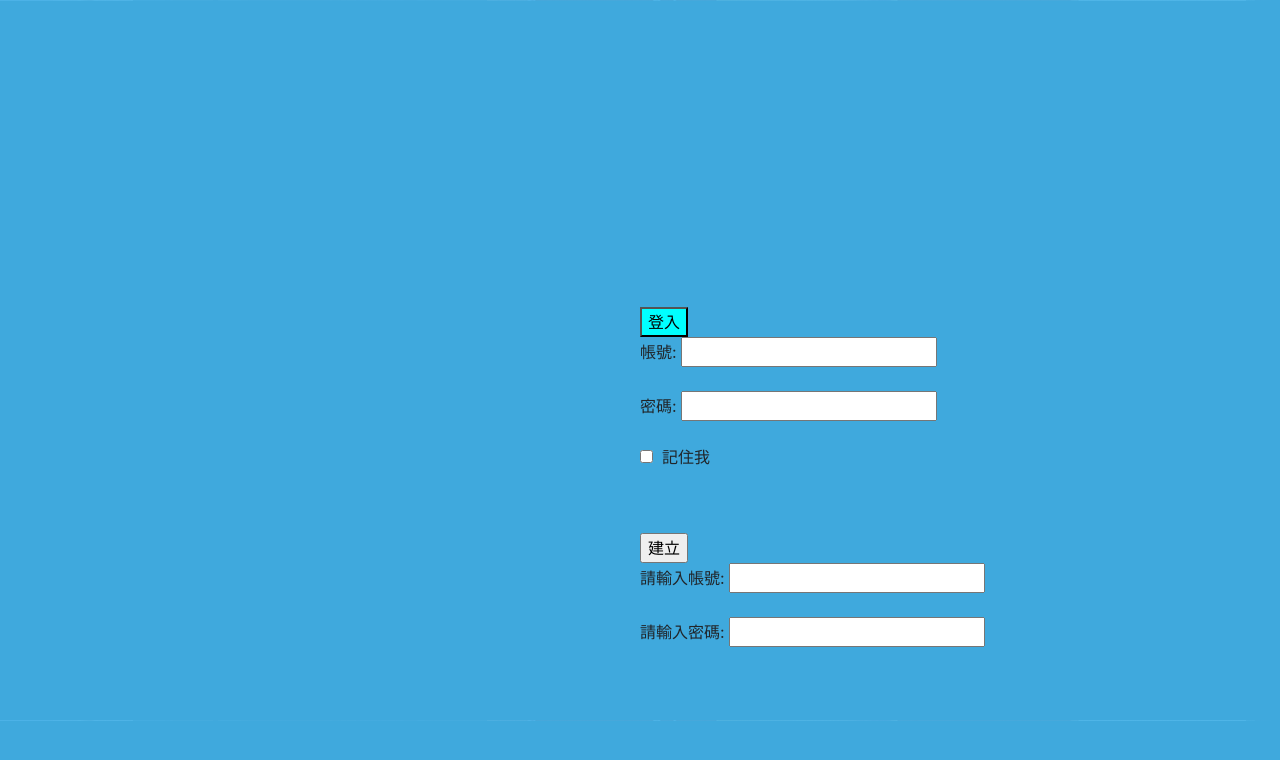
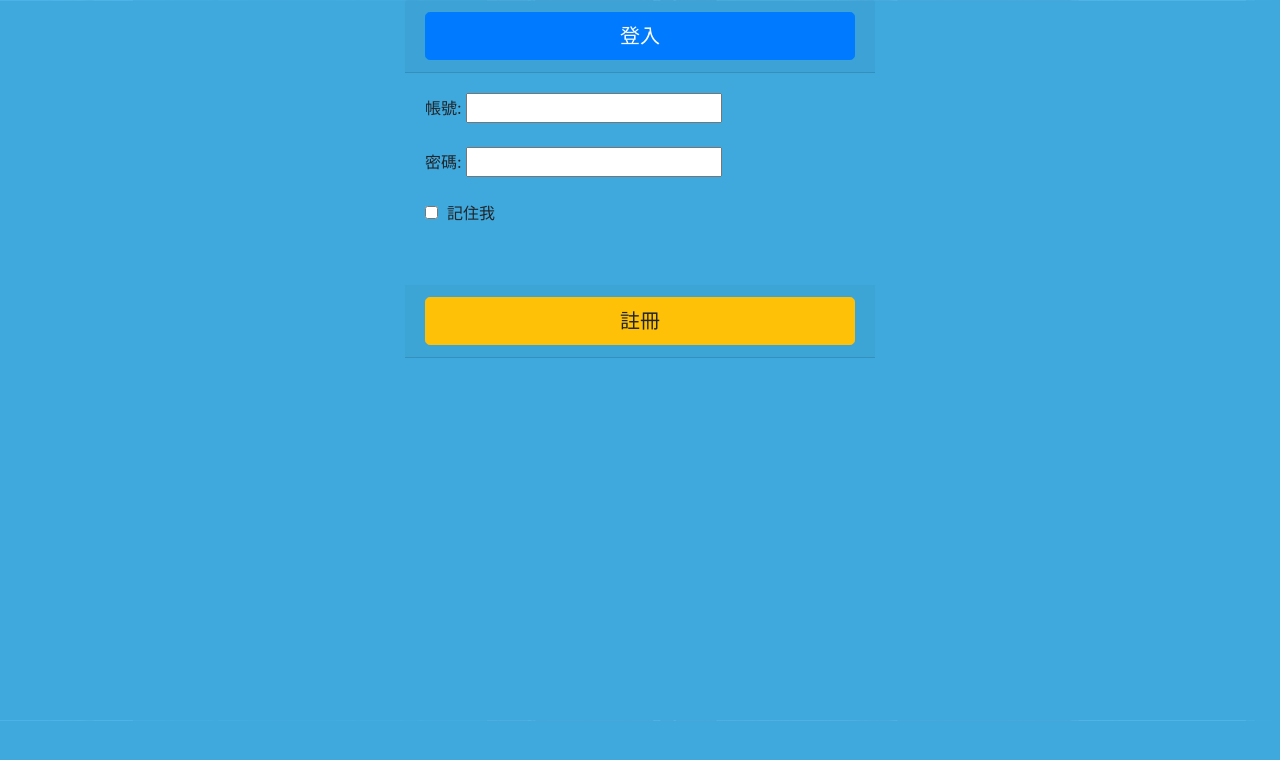
Before and after one commit to coolgood88142/active_plan, a PHP site: page /test_login.php in a window 1280 px wide; the page is wider, and only the part inside the window is pictured. Shown: the top 760 px of that part. Run offline with PHP 8.4, Linux system fonts and the light colour scheme; some libraries are stand-ins or nearby versions.

Commit message:
1.登入頁面用bootstrap(未完成) 2.分析表新增起訖日期條件(未完成)

```diff
--- a/test_login.php
+++ b/test_login.php
@@ -4,19 +4,18 @@
   </head>
      <!-- jQuery v1.9.1 -->
 <script src="jquery-3.3.1.js"></script>
-<!-- DataTables v1.10.16 -->
-<link href="jquery.dataTables.min.css" rel="stylesheet" />
-<script src="jquery.dataTables.min.js"></script>
 <link rel="stylesheet" href="https://maxcdn.bootstrapcdn.com/bootstrap/4.0.0/css/bootstrap.min.css" integrity="sha384-Gn5384xqQ1aoWXA+058RXPxPg6fy4IWvTNh0E263XmFcJlSAwiGgFAW/dAiS6JXm" crossorigin="anonymous">
-<script src="jquery-3.2.1.slim.min.js" integrity="sha384-KJ3o2DKtIkvYIK3UENzmM7KCkRr/rE9/Qpg6aAZGJwFDMVNA/GpGFF93hXpG5KkN" crossorigin="anonymous"></script>
-<script src="popper.min.js" integrity="sha384-ApNbgh9B+Y1QKtv3Rn7W3mgPxhU9K/ScQsAP7hUibX39j7fakFPskvXusvfa0b4Q" crossorigin="anonymous"></script>
-<script src="bootstrap.min.js" integrity="sha384-JZR6Spejh4U02d8jOt6vLEHfe/JQGiRRSQQxSfFWpi1MquVdAyjUar5+76PVCmYl" crossorigin="anonymous"></script>
+<script src="https://code.jquery.com/jquery-3.2.1.slim.min.js" integrity="sha384-KJ3o2DKtIkvYIK3UENzmM7KCkRr/rE9/Qpg6aAZGJwFDMVNA/GpGFF93hXpG5KkN" crossorigin="anonymous"></script>
+    <script src="https://cdnjs.cloudflare.com/ajax/libs/popper.js/1.12.9/umd/popper.min.js" integrity="sha384-ApNbgh9B+Y1QKtv3Rn7W3mgPxhU9K/ScQsAP7hUibX39j7fakFPskvXusvfa0b4Q" crossorigin="anonymous"></script>
+    <script src="https://maxcdn.bootstrapcdn.com/bootstrap/4.0.0/js/bootstrap.min.js" integrity="sha384-JZR6Spejh4U02d8jOt6vLEHfe/JQGiRRSQQxSfFWpi1MquVdAyjUar5+76PVCmYl" crossorigin="anonymous"></script>
+
 <style>
-    .login,.setup{
+    /* .container{
         position: relative;
     top:50%;
     left:50%;
     transform:translateY(-50%);
+    } */
 }
 
 </style>
@@ -38,20 +37,69 @@
     <input type="hidden" name="error" value="<?php echo $error ?>"/>
     <input type="hidden" name="errorMessage" value="<?php echo $errorMessage ?>"/>
 
-    <div class="login">
-      <input type="button" style="background-color:#00FFFF;" value="登入" onClick="sign_in()"/>
+
+  <div class="container" style="width: 500px;">
+  <div id="accordion">
+    <div class="card-header" id="headingOne">
+      <h5 class="mb-0">
+        <button class="btn btn-primary btn-lg btn-block " data-toggle="collapse" data-target="#login" aria-expanded="true" aria-controls="login">
+          登入
+        </button>
+      </h5>
+    </div>
+
+    <div id="login" class="collapse show" aria-labelledby="headingOne" data-parent="#accordion">
+      <div class="card-body">
         <form name="loginForm" method="post" >
           帳號: <input type="text" name="us_account" /><br/><br/>
 
           密碼: <input type="password" name="us_password" /><br/><br/>
 
           <input type="checkbox" name="us_remember" />&nbsp 記住我<br/><br/>
-
          </form>
     </div>
+  </div>
 
-     <div class="setup">
-      <input type="button" value="建立" onClick="setup()"/>
+    <div id="setup" class="collapse" aria-labelledby="headingTwo" data-parent="#accordion">
+      <div class="card-body">
+      <form  name="setupForm" method="post">
+                  請輸入帳號: <input type="text" name="us_account" /><br/><br/>
+
+                  請輸入密碼: <input type="password" name="us_password" /><br/><br/>
+
+                  <input type="hidden" name="setup_user"/>
+                </form>
+      </div>
+    </div>
+
+
+    <div class="card-header" id="headingTwo">
+      <h5 class="mb-0">
+        <button class="btn btn-warning btn-lg btn-block " data-toggle="collapse" data-target="#setup" aria-expanded="false" aria-controls="setup">
+          註冊
+        </button>
+      </h5>
+    </div>
+</div>
+    </div>
+
+    <!-- <div class="container">
+      <div class="row">
+        <div class="col">
+          <button class="btn btn-primary btn-lg btn-block " type="button" data-toggle="collapse" data-target="#login" aria-expanded="false" aria-controls="login">登入</button>
+            <div class="collapse" id="login">
+              <div class="card card-body">
+                <form name="loginForm" method="post" >
+                  帳號: <input type="text" name="us_account" /><br/><br/>
+
+                  密碼: <input type="password" name="us_password" /><br/><br/>
+
+                  <input type="checkbox" name="us_remember" />&nbsp 記住我<br/><br/>
+                </form>
+              </div>
+            </div>
+            <div class="collapse" id="setup">
+              <div class="card card-body">
                 <form action="<?php echo "insert.php" ?>" name="setupForm" method="post">
                   請輸入帳號: <input type="text" name="us_account" /><br/><br/>
 
@@ -60,6 +108,13 @@
                   <input type="hidden" name="setup_user"/>
                 </form>
               </div>
+            </div>
+          <button class="btn btn-warning btn-lg btn-block " type="button" data-toggle="collapse" data-target="#setup" aria-expanded="false" aria-controls="setup">註冊</button>
+        </div>
+      </div>
+    </div> -->
+
+
 
 
   </body>
```
Also changed, not shown: select_activity.php (+30 -4 lines). Lines whose indentation alone changed are shown as unchanged.
